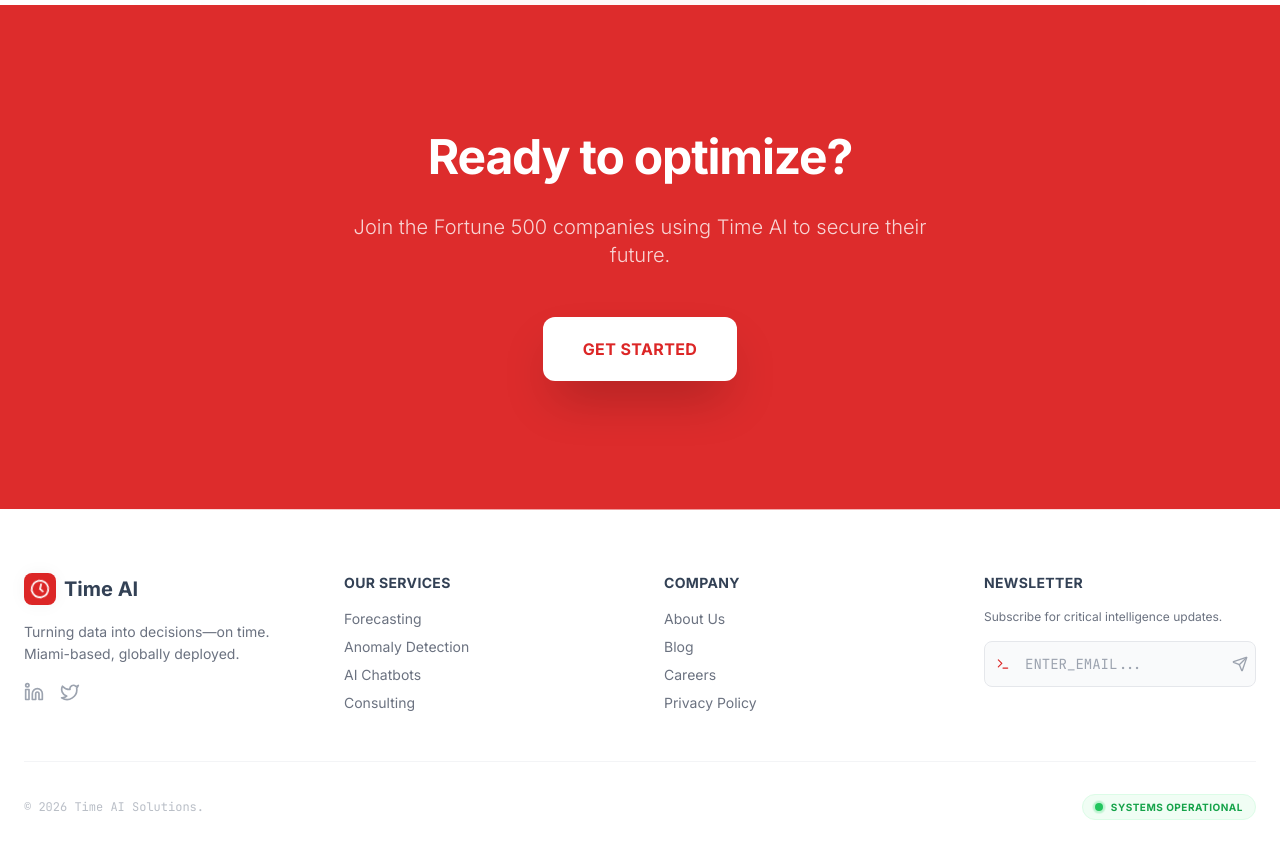
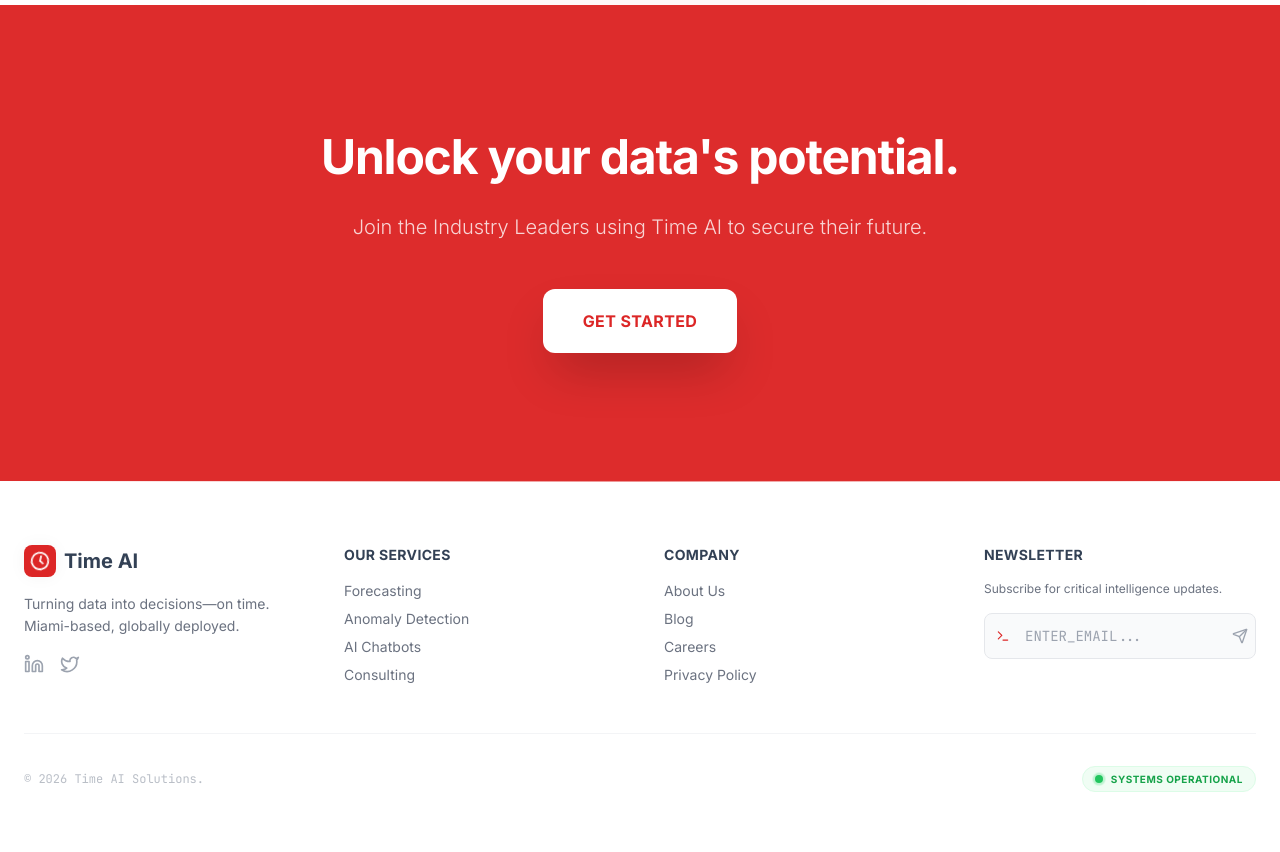
Before and after one commit to aayush-time518/TimeAI, a React (Vite) app: page / in a window 1280 px wide. Shown: the part 5620-6472 px from the top of the page. After the commit the page ends 6444 px from the top, so only its background shows below. Built offline with nearby package versions, Linux system fonts and the light colour scheme.

Commit message:
Fix JSX syntax error: escape > characters in Node -> Edge -> Node text

```diff
--- a/App.tsx
+++ b/App.tsx
@@ -87,10 +87,10 @@ const HomeView: React.FC<{ setView: (v: ViewState) => void }> = ({ setView }) =>
           <div className="absolute inset-0 bg-white/5 opacity-50"></div>
           <div className="container mx-auto px-6 relative z-10">
           <h2 className="text-5xl font-sans font-bold text-white mb-8 tracking-tight">
-              Ready to optimize?
+              Unlock your data's potential.
           </h2>
           <p className="text-white/80 text-xl mb-12 max-w-xl mx-auto font-light">
-              Join the Fortune 500 companies using Time AI to secure their future.
+              Join the Industry Leaders using Time AI to secure their future.
           </p>
           <div className="flex justify-center gap-4">
               <button
@@ -268,7 +268,7 @@ const IntelView: React.FC = () => {
                         Vector databases transformed search by allowing us to find "semantically similar" text. But when an executive asks, "How does the shortage in Taiwan affect our Q4 margins in Berlin?", a vector search fails. It finds documents about Taiwan and Berlin, but it misses the <em>causal relationship</em>.
                     </p>
                     <h3>Structured Reasoning</h3>
-                    <p>Knowledge Graphs (KGs) map entities and relationships (Node → Edge → Node). By combining RAG with KGs (GraphRAG), we allow the LLM to traverse these relationships logically, ensuring multi-hop reasoning that flat text retrieval simply cannot support.</p>
+                    <p>Knowledge Graphs (KGs) map entities and relationships (Node -&gt; Edge -&gt; Node). By combining RAG with KGs (GraphRAG), we allow the LLM to traverse these relationships logically, ensuring multi-hop reasoning that flat text retrieval simply cannot support.</p>
                 </>
             )
         },
@@ -615,7 +615,7 @@ const AboutView: React.FC = () => (
                     </div>
                     <div className="text-center p-8 bg-white rounded-2xl shadow-sm border border-gray-100">
                         <div className="text-5xl font-bold text-tva-orange mb-2">150+</div>
-                        <div className="text-sm font-bold uppercase tracking-widest text-gray-400">Enterprise Clients</div>
+                        <div className="text-sm font-bold uppercase tracking-widest text-gray-400">Industry Leaders</div>
                     </div>
                     <div className="text-center p-8 bg-white rounded-2xl shadow-sm border border-gray-100">
                         <div className="text-5xl font-bold text-tva-orange mb-2">$2B</div>
```
